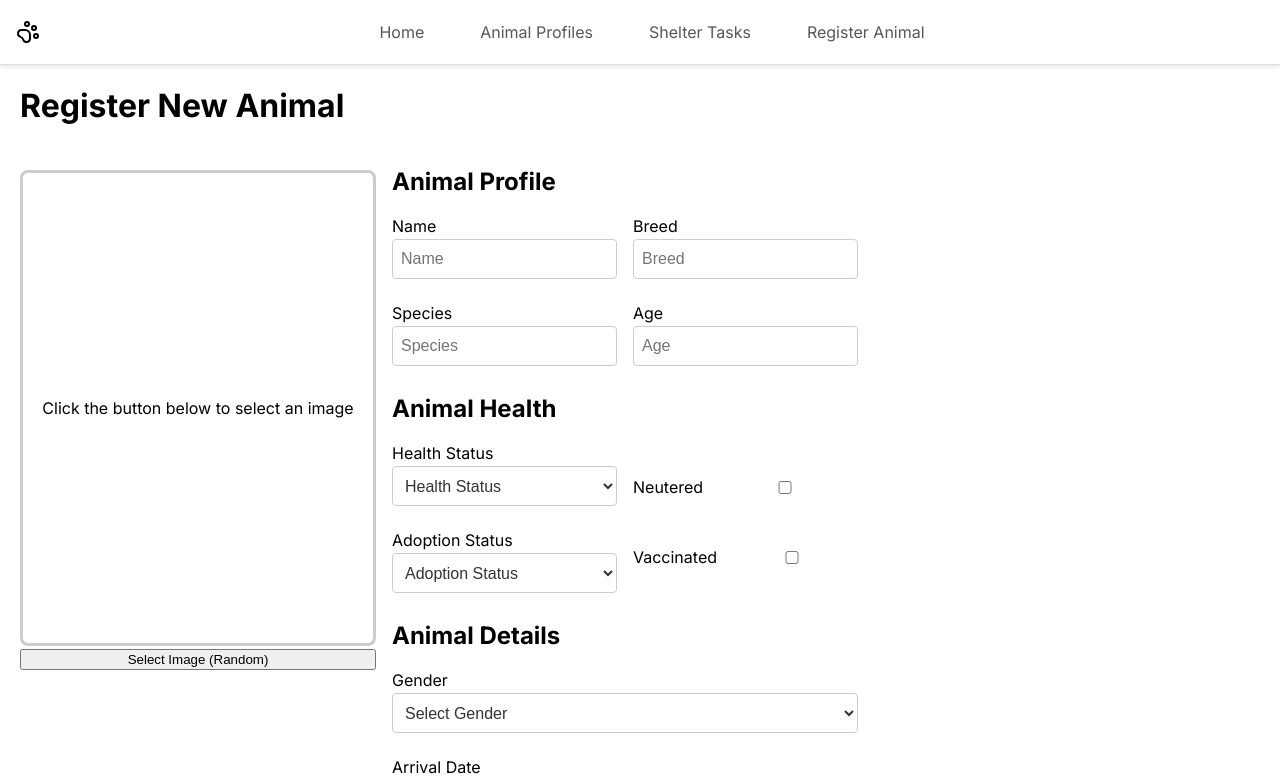
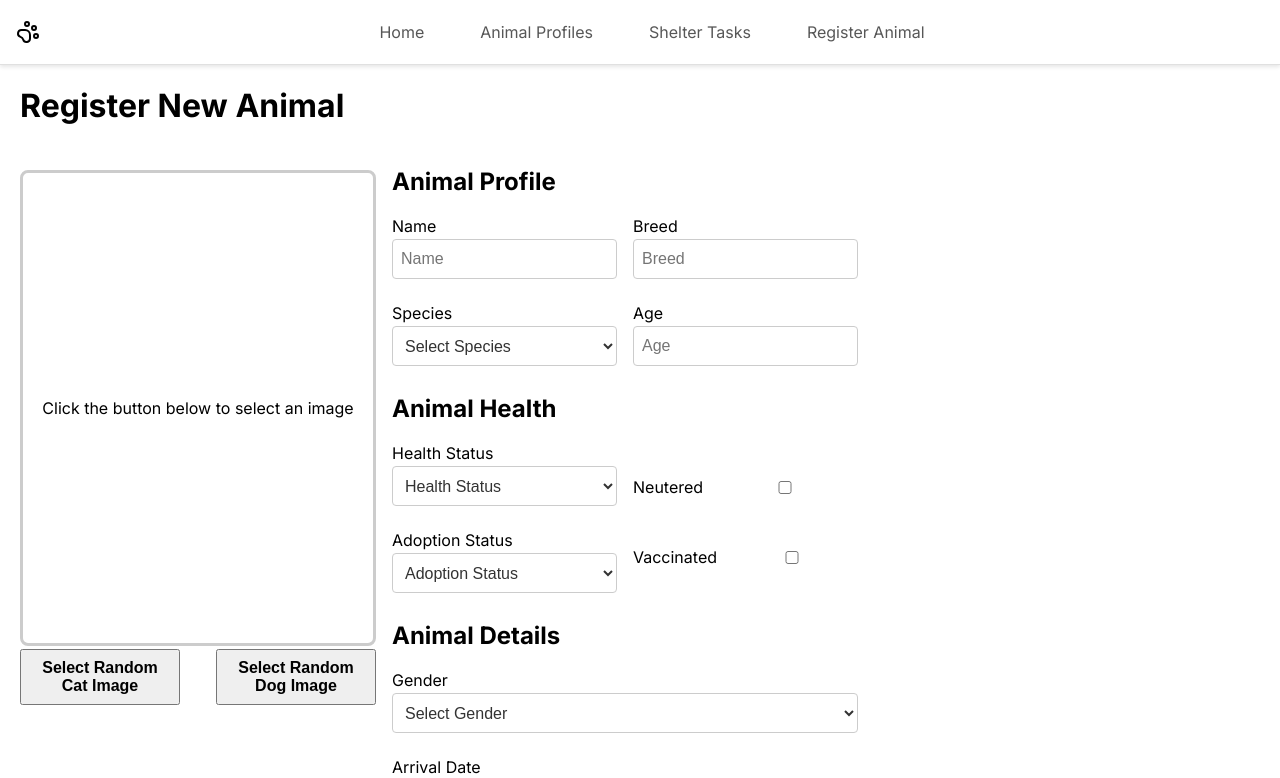
Before and after one commit to ceonz/final-project-frontend, a React (Create React App) app: page /register-animal in a window 1280 px wide. Shown: the top 778 px of the page. Built offline with nearby package versions, Linux system fonts and the light colour scheme.

Commit message:
add random dog image fetch via api

```diff
--- a/src/components/AnimalForm.js
+++ b/src/components/AnimalForm.js
@@ -81,6 +81,7 @@ function buildFormData(animal) {
 
 function AnimalForm({ animal, onSubmit }) {
   const [formData, setFormData] = useState(buildFormData(animal));
+  const [animalType, setAnimalType] = useState('cat');
 
   useEffect(() => {
     setFormData(buildFormData(animal));
@@ -97,18 +98,27 @@ function AnimalForm({ animal, onSubmit }) {
     setFormData({ ...formData, [name]: value });
   }
 
-  async function updateImage() {
-    let src = "";
+  async function fetchCatImage() {
+    const catApiUrl = "https://api.thecatapi.com/v1/images/search";
     try {
-      while (!src.endsWith(".jpg")) {
-        const image = await fetch(
-          "https://api.thecatapi.com/v1/images/search"
-        ).then((res) => res.json());
-        src = image[0].url;
-      }
-      setFormData({ ...formData, image: src });
+      const response = await fetch(catApiUrl);
+      const data = await response.json();
+      const imageUrl = data[0].url;
+      setFormData({ ...formData, image: imageUrl });
     } catch (error) {
-      alert(`Failed to fetch image (${error.message})`);
+      alert(`Failed to fetch cat image: ${error.message}`);
+    }
+  }
+
+  async function fetchDogImage() {
+    const dogApiUrl = "https://dog.ceo/api/breeds/image/random";
+    try {
+      const response = await fetch(dogApiUrl);
+      const data = await response.json();
+      const imageUrl = data.message;
+      setFormData({ ...formData, image: imageUrl });
+    } catch (error) {
+      alert(`Failed to fetch dog image: ${error.message}`);
     }
   }
 
@@ -145,9 +155,14 @@ function AnimalForm({ animal, onSubmit }) {
               <p>Click the button below to select an image</p>
             )}
           </div>
-          <button type="button" onClick={updateImage}>
-            Select Image (Random)
-          </button>
+          <div style={styles.buttonGroup}>
+            <button type="button" onClick={fetchCatImage} style={styles.button}>
+              Select Random Cat Image
+            </button>
+            <button type="button" onClick={fetchDogImage} style={styles.button}>
+              Select Random Dog Image
+            </button>
+          </div>
         </label>
         <div>
           <div>
@@ -167,14 +182,18 @@ function AnimalForm({ animal, onSubmit }) {
                 </label>
                 <label style={styles.label}>
                   <span>Species</span>
-                  <input
+                  <select
                     type="text"
                     name="species"
                     value={formData.species}
                     onChange={handleValueChanges}
                     placeholder="Species"
                     required
-                  />
+                  >
+                    <option value="">Select Species</option>
+                    <option value="Cat">Cat</option>
+                    <option value="Dog">Dog</option>
+                  </select>
                 </label>
               </div>
               <div style={styles.forms}>
--- a/src/pages/EditAnimalProfile.js
+++ b/src/pages/EditAnimalProfile.js
@@ -42,11 +42,8 @@ export default function EditAnimalProfile() {
       await new Promise((resolve) => setTimeout(resolve, 300));
     } while (loading);
 
-    if (animal && !formData) {
-      navigate(`/animal-profiles`, { replace: true });
-    } else {
-      navigate(-1);
-    }
+    navigate('/animal-profiles');
+
   }
 
   return (
```
